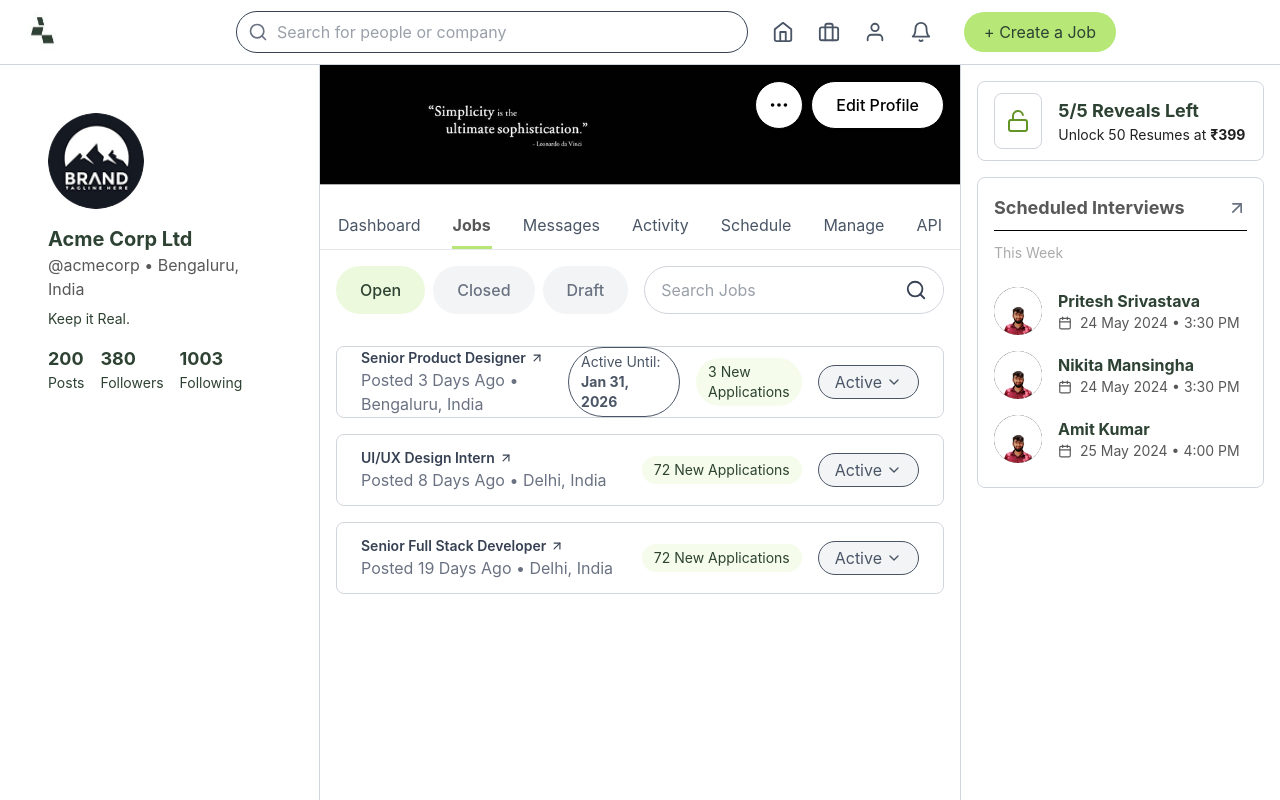
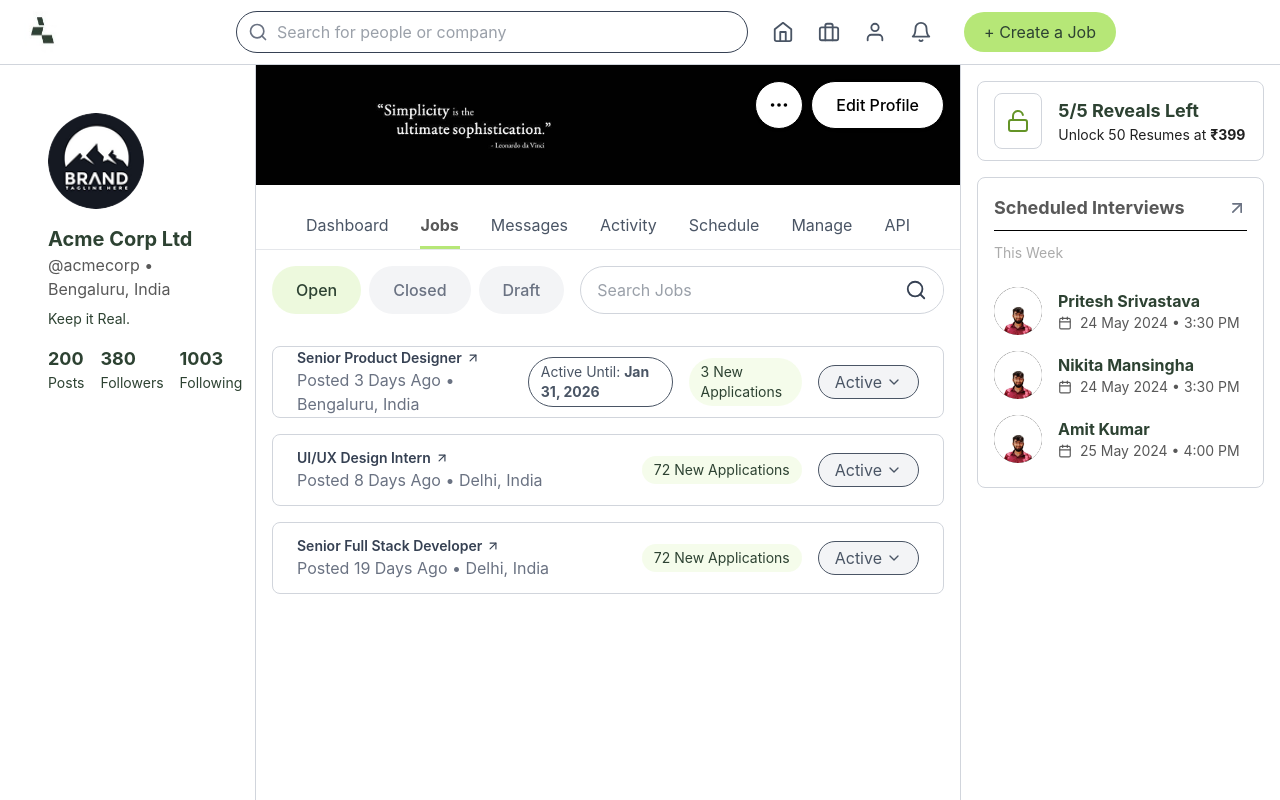
Before and after one commit to keyur4103/lucres-job-portal, a React (Vite) app: page / in a window 1280 px wide. Built offline with nearby package versions, Linux system fonts and the light colour scheme.

Commit message:
eight commit

```diff
--- a/src/components/Dashboard.tsx
+++ b/src/components/Dashboard.tsx
@@ -36,7 +36,7 @@ const Dashboard = () => {
   return (
     <div className="flex flex-col lg:flex-row min-h-screen custom-scroll w-full">
       {/* Sidebar */}
-      <aside className="w-full lg:w-1/4 p-12 bg-white border-r border-gray-300">
+      <aside className="w-full lg:w-1/5 p-12 bg-white border-r border-gray-300">
         <div className="flex flex-col">
           <img
             src={brandLogo}
@@ -64,7 +64,7 @@ const Dashboard = () => {
       </aside>
 
       {/* Main Content */}
-      <main className="flex-1 flex flex-col items-center justify-center">
+      <main className="flex-[2] flex flex-col items-center justify-center w-full">
         {/* Brand Banner with Edit Button */}
         <div className="relative w-full">
           <img
@@ -145,7 +145,7 @@ const Dashboard = () => {
         </div>
 
         {/* Job Listings */}
-        <div className="custom-scroll h-full overflow-y-auto space-y-4 p-4">
+        <div className="custom-scroll h-full overflow-y-auto space-y-4 p-4 w-full">
           {jobs.map((job, index) => (
             <JobCard key={index} {...job} />
           ))}
```
Also changed, not shown: vercel.json (added).
